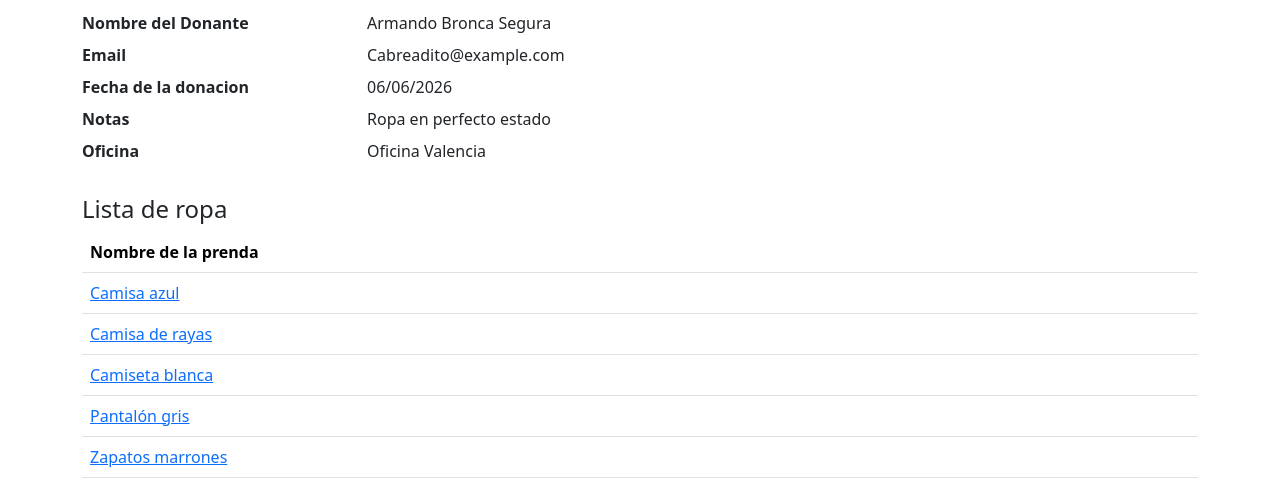
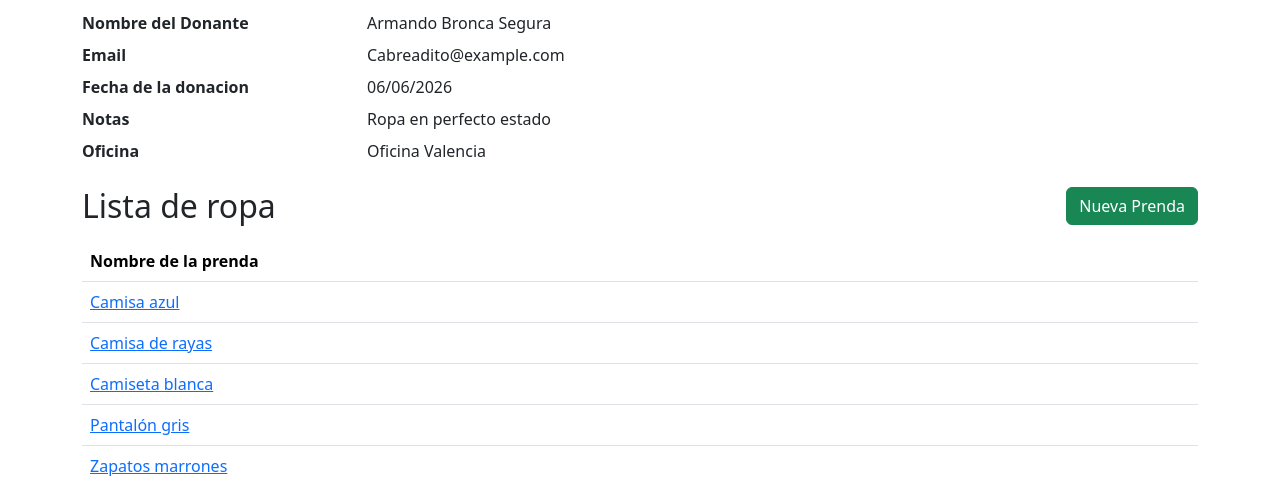
Before and after one commit to certidevs/g1_aspnet, an ASP.NET Core app: page /Donation/Details/6 in a window 1280 px wide. Shown: the part 158-644 px from the top of the page. Run offline with ASP.NET Core 8, Linux system fonts and the light colour scheme; a user stored in the database is signed in; data comes from the database, SQL or seed files in the repository; some libraries are stand-ins or nearby versions.

Commit message:
Añadido boton en donaciones para añadir prenda de ropa

```diff
--- a/Views/Donation/Details.cshtml
+++ b/Views/Donation/Details.cshtml
@@ -32,7 +32,12 @@
     <dd class="col-sm-9">@Model.Location?.Name</dd>
 </dl>
 
-<h2 class="h4 mt-4">Lista de ropa</h2>
+
+<div class="d-flex justify-content-between align-items-center mb-3">
+    <h2 class="mb-0">Lista de ropa</h2>
+    <a class="btn btn-success" asp-controller="ClothingItem" asp-action="Create">Nueva Prenda</a>
+</div>
+
 @if (Model.ClothingItems.Count == 0)
 {
     <p class="text-secondary">No se dono ropa en esta donacion.</p>
```
